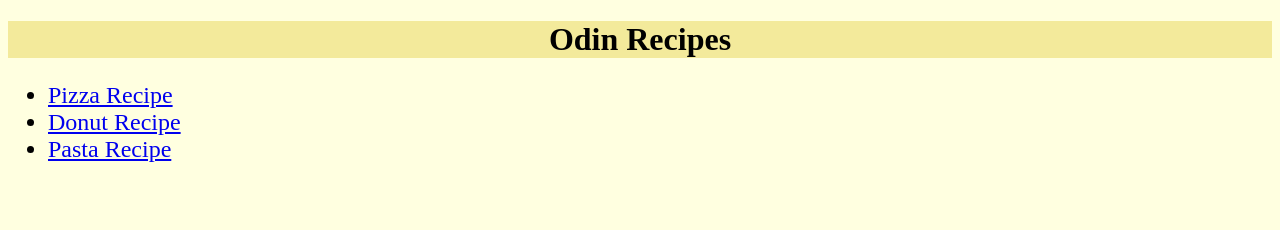
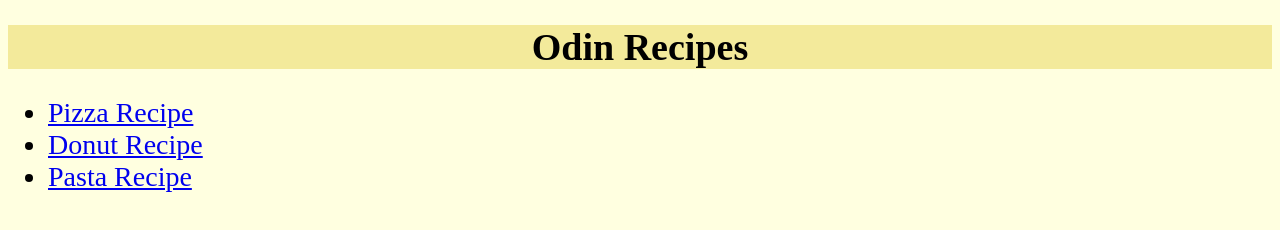
Before and after one commit to alekduck/odin-recipes, a plain HTML site: page index.html in a window 1280 px wide. Drawn offline with Linux system fonts and the light colour scheme.

```diff
--- a/index.html
+++ b/index.html
@@ -5,9 +5,10 @@
             h1 {
                 background-color: rgb(243, 234, 155);
                 text-align: center;
+                font-size: 38px;
             }
             ul {
-                font-size: 24px;
+                font-size: 28px;
             }
             body {
                 background-color: lightyellow;
```
Also changed, not shown: recipes/donut.html (+1 -0 lines), recipes/pasta.html (+2 -1 lines).
